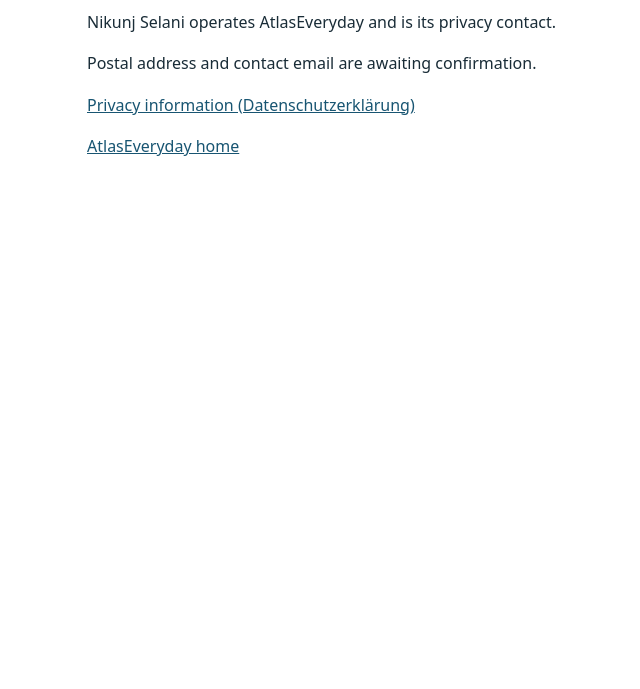
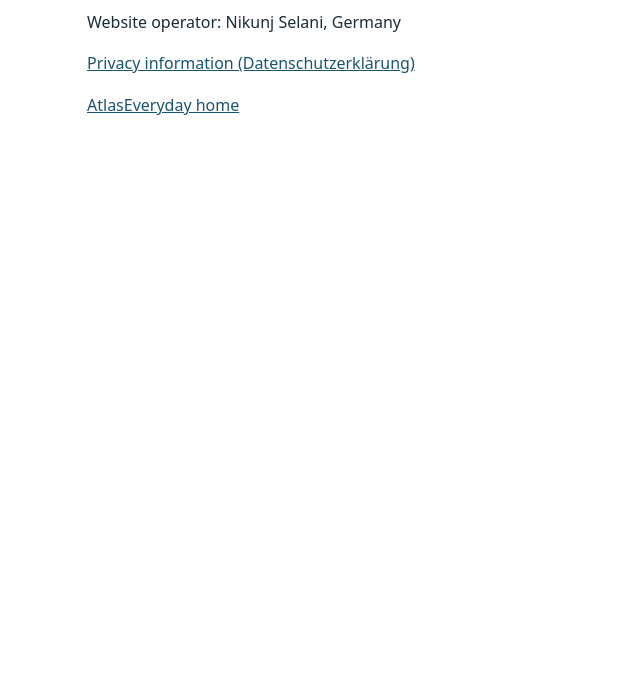
Before and after one commit to nikunjsb/Finbridge, a plain HTML site: page impressum.html in a window 1280 px wide. Shown: the part 111-800 px from the top of the page, without its empty margins (201-841 px from the left). Drawn offline with Linux system fonts and the light colour scheme.

Commit message:
Show only the operator name and country in the draft Impressum

```diff
--- a/impressum.html
+++ b/impressum.html
@@ -4,14 +4,13 @@
   <meta charset="utf-8">
   <meta name="viewport" content="width=device-width, initial-scale=1">
   <meta name="robots" content="noindex">
-  <title>Impressum and privacy contact | AtlasEveryday</title>
+  <title>Impressum | AtlasEveryday</title>
   <style>body{font:1rem/1.6 system-ui,sans-serif;max-width:44rem;margin:3rem auto;padding:0 1.25rem;color:#192c37}a{color:#185572}</style>
 </head>
 <body>
   <main>
     <h1>Impressum</h1>
-    <p>Nikunj Selani operates AtlasEveryday and is its privacy contact.</p>
-    <p>Postal address and contact email are awaiting confirmation.</p>
+    <p>Website operator: Nikunj Selani, Germany</p>
     <p><a href="./#privacy">Privacy information (Datenschutzerklärung)</a></p>
     <p><a href="./">AtlasEveryday home</a></p>
   </main>
```
